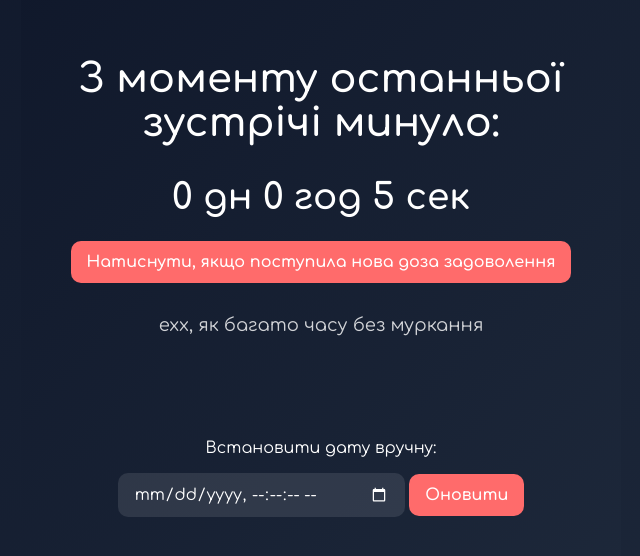
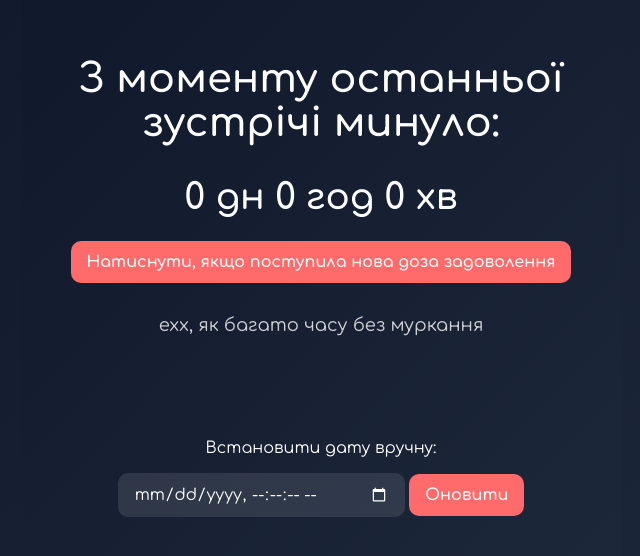
Before and after one commit to Annaa1209/murkannyaVasya, a plain HTML site: page index.html in a window 1280 px wide. Shown: the part 114-670 px from the top of the page, without its empty margins (319-959 px from the left). Drawn offline with Linux system fonts and the light colour scheme.

Commit message:
Update index.html

```diff
--- a/index.html
+++ b/index.html
@@ -78,7 +78,7 @@
 <body>
   <div class="container">
     <h1>З моменту останньої зустрічі минуло:</h1>
-    <div id="counter">0 дн 0 год 0 сек</div>
+    <div id="counter">0 дн 0 год 0 хв</div>
 
     <div class="controls">
       <button id="resetBtn">Натиснути, якщо поступила нова доза задоволення</button>
@@ -117,7 +117,7 @@
       const days = Math.floor(totalSeconds / 86400);
       const hours = Math.floor((totalSeconds % 86400) / 3600);
       const seconds = totalSeconds % 60;
-      counterEl.textContent = `${days} дн ${hours} год ${seconds} сек`;
+      counterEl.textContent = `${days} дн ${hours} год ${mins} хв`;
     }
 
     setInterval(updateCounter, 1000);
```
